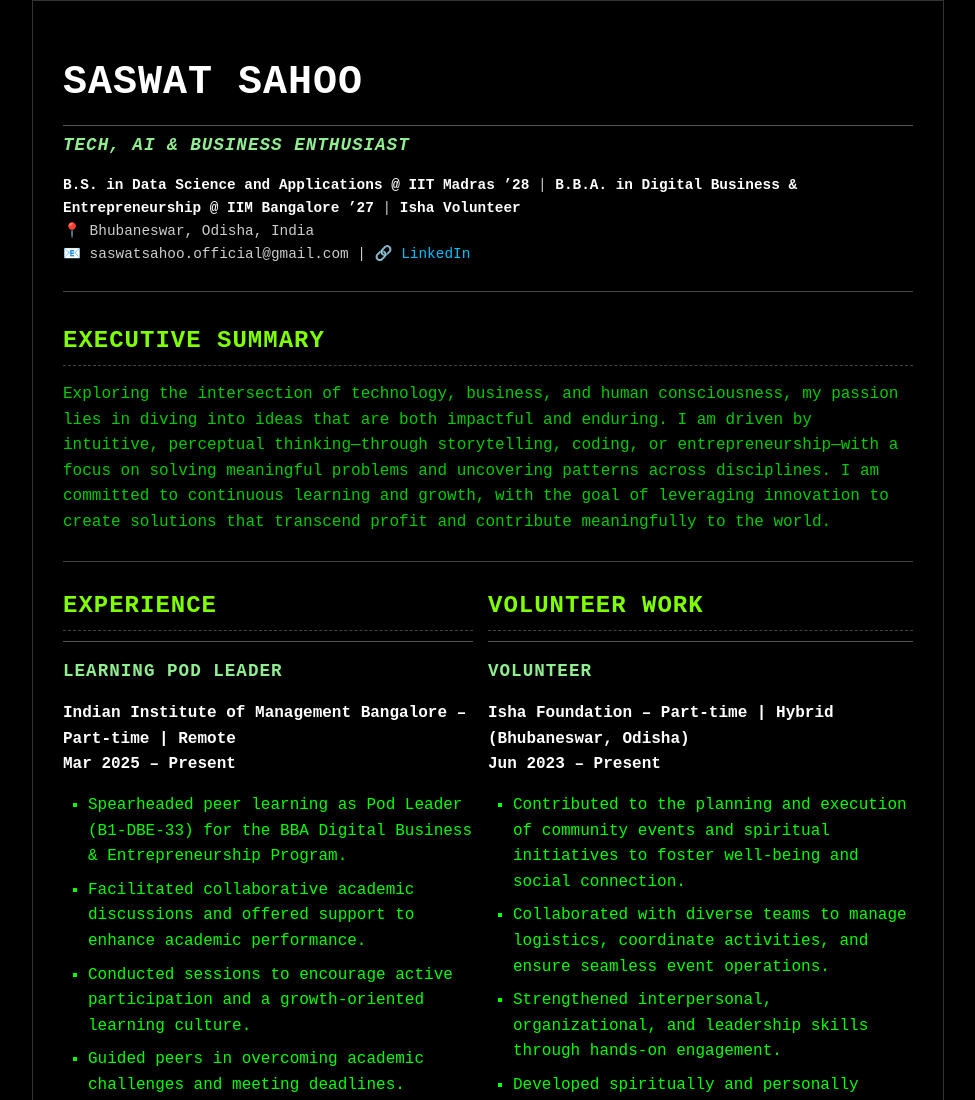
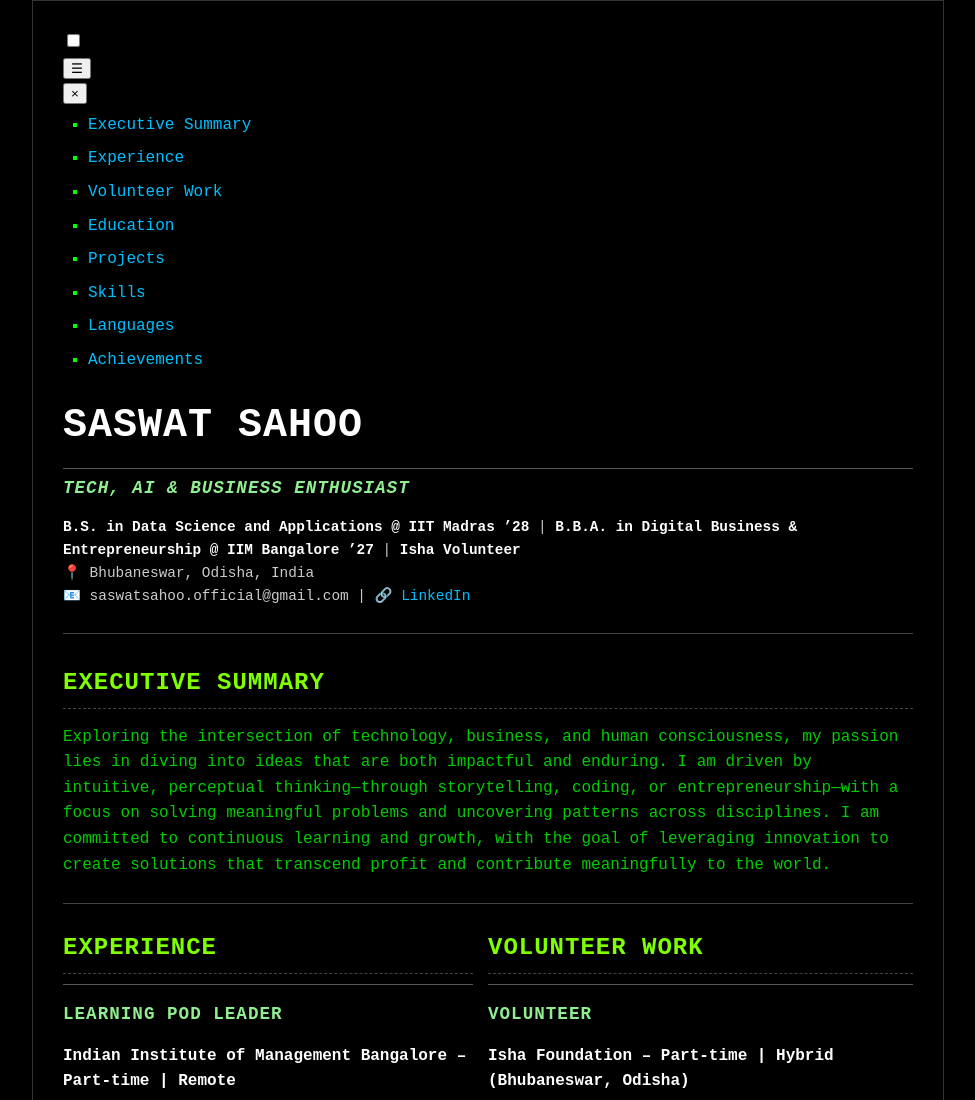
Before and after one commit to SaswatSahoo108/Resume_WebDevIIMB, a plain HTML site: page index.html in a window 1280 px wide. Shown: the top 1100 px of the page, without its empty margins (152-1127 px from the left). Drawn offline with Linux system fonts and the light colour scheme.

Commit message:
Update index.html

```diff
--- a/index.html
+++ b/index.html
@@ -4,12 +4,38 @@
   <meta charset="UTF-8">
   <meta name="viewport" content="width=device-width, initial-scale=1.0">
   <title>Saswat Sahoo Resume</title>
-  <!-- Link to the external CSS file -->
   <link rel="stylesheet" href="style.css">
 </head>
 <body>
 
-  <!-- Header Section -->
+  <!-- Theme Toggle Switch -->
+  <div class="theme-switch-wrapper">
+    <label class="theme-switch" for="checkbox">
+      <input type="checkbox" id="checkbox" />
+      <div class="slider round"></div>
+    </label>
+  </div>
+
+  <!-- Menu Button (Hamburger Icon) -->
+  <button class="menu-button" id="menuButton" aria-label="Open Navigation Menu">☰</button> <!-- Changed from ⋮ -->
+
+  <!-- Navigation Menu (Initially Hidden) -->
+  <nav class="nav-menu" id="navMenu">
+    <button class="close-menu-button" id="closeMenuButton" aria-label="Close Navigation Menu">×</button>
+    <ul>
+      <li><a href="#summary">Executive Summary</a></li>
+      <li><a href="#experience">Experience</a></li>
+      <li><a href="#volunteer">Volunteer Work</a></li>
+      <li><a href="#education">Education</a></li>
+      <li><a href="#projects">Projects</a></li>
+      <li><a href="#skills">Skills</a></li>
+      <li><a href="#languages">Languages</a></li>
+      <li><a href="#achievements">Achievements</a></li>
+    </ul>
+  </nav>
+
+  <!-- Your existing resume content below -->
+
   <h1>SASWAT SAHOO</h1>
   <h3>Tech, AI & Business Enthusiast</h3>
   <p><strong>B.S. in Data Science and Applications @ IIT Madras ’28</strong> | <strong>B.B.A. in Digital Business & Entrepreneurship @ IIM Bangalore ’27</strong> | <strong>Isha Volunteer</strong><br>
@@ -19,7 +45,7 @@
   <hr>
 
   <!-- Executive Summary -->
-  <h2>EXECUTIVE SUMMARY</h2>
+  <h2 id="summary">EXECUTIVE SUMMARY</h2>
   <p>
     Exploring the intersection of technology, business, and human consciousness, my passion lies in diving into ideas that are both impactful and enduring.
     I am driven by intuitive, perceptual thinking—through storytelling, coding, or entrepreneurship—with a focus on solving meaningful problems and uncovering patterns across disciplines.
@@ -32,7 +58,7 @@
     <!-- Row 1: Experience | Volunteer Work -->
     <tr>
       <td>
-        <h2>EXPERIENCE</h2>
+        <h2 id="experience">EXPERIENCE</h2>
         <hr>
         <h3>Learning Pod Leader</h3>
         <p><strong>Indian Institute of Management Bangalore – Part-time | Remote<br>
@@ -46,7 +72,7 @@
         </ul>
       </td>
       <td>
-        <h2>VOLUNTEER WORK</h2>
+        <h2 id="volunteer">VOLUNTEER WORK</h2>
         <hr>
         <h3>Volunteer</h3>
         <p><strong>Isha Foundation – Part-time | Hybrid (Bhubaneswar, Odisha)<br>
@@ -64,24 +90,20 @@
     <!-- Row 2: Education | Projects -->
     <tr>
       <td>
-        <h2>EDUCATION</h2>
+        <h2 id="education">EDUCATION</h2>
         <hr>
         <ul>
           <li><strong>Indian Institute of Technology, Madras</strong><br>B.S. in Data Science and Applications<br>Jun 2024 – Present</li>
-          <!-- Removed <br> here -->
           <li><strong>Indian Institute of Management Bangalore</strong><br>B.B.A. in Digital Business and Entrepreneurship<br>Sep 2024 – Present</li>
-          <!-- Removed <br> here -->
           <li><strong>O.D.M. Public School, Bhubaneswar</strong><br>CBSE | 2021 – 2023</li>
-          <!-- Removed <br> here -->
           <li><strong>Dr. A.N. Khosla D.A.V. Public School, Rourkela</strong><br>CBSE | 2017 – 2021</li>
         </ul>
       </td>
       <td>
-        <h2>PROJECTS</h2>
+        <h2 id="projects">PROJECTS</h2>
         <hr>
         <ul>
           <li><strong>Vyuh Cyber Security Consultancy:</strong> Launched a zero-budget micro-consulting service (IIMB BBA Project) promoting personal digital safety via awareness-driven advice, applying lean principles.</li>
-          <!-- Removed <br> here -->
           <li><strong>Prana Seva Fitness Consultancy:</strong> Developed a zero-budget micro-consulting initiative (IIMB BBA Project) offering minimalist, actionable guidance for holistic health and fitness.</li>
         </ul>
       </td>
@@ -89,13 +111,13 @@
 
     <!-- Row 3: Main SKILLS Heading -->
     <tr>
-        <td colspan="2"> <!-- Cell spans both columns -->
-            <h2>SKILLS</h2>
-            <hr> <!-- HR spans due to colspan -->
+        <td colspan="2">
+            <h2 id="skills">SKILLS</h2>
+            <hr>
         </td>
     </tr>
 
-    <!-- Row 4: Core Competencies | Technical Skills (Lists) -->
+    <!-- Row 4: Core Competencies | Technical Skills -->
     <tr>
       <td>
         <h3>Core Competencies</h3>
@@ -125,7 +147,7 @@
     <!-- Row 5: Languages | Achievements -->
     <tr>
       <td>
-        <h2>LANGUAGES</h2>
+        <h2 id="languages">LANGUAGES</h2>
         <hr>
         <ul>
           <li><strong>English:</strong> Native / Bilingual Proficiency</li>
@@ -135,7 +157,7 @@
         </ul>
       </td>
       <td>
-        <h2>ACHIEVEMENTS</h2>
+        <h2 id="achievements">ACHIEVEMENTS</h2>
         <hr>
         <ul>
           <li><strong>NTSE Stage 1 Qualifier –</strong> 2021</li>
@@ -147,5 +169,7 @@
 
   </table>
 
+  <!-- Link to the external JavaScript file -->
+  <script src="script.js"></script>
 </body>
 </html>
```
